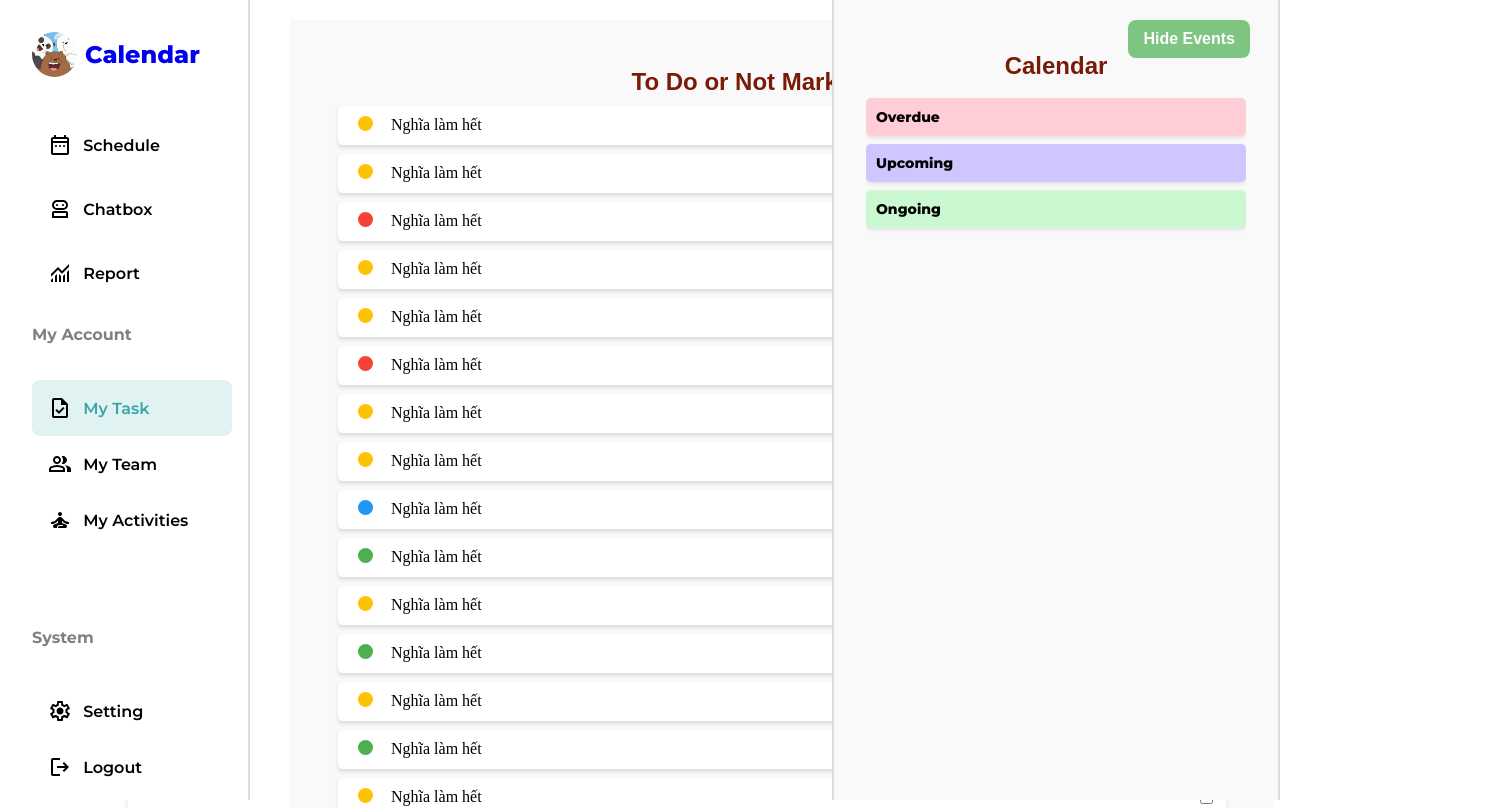
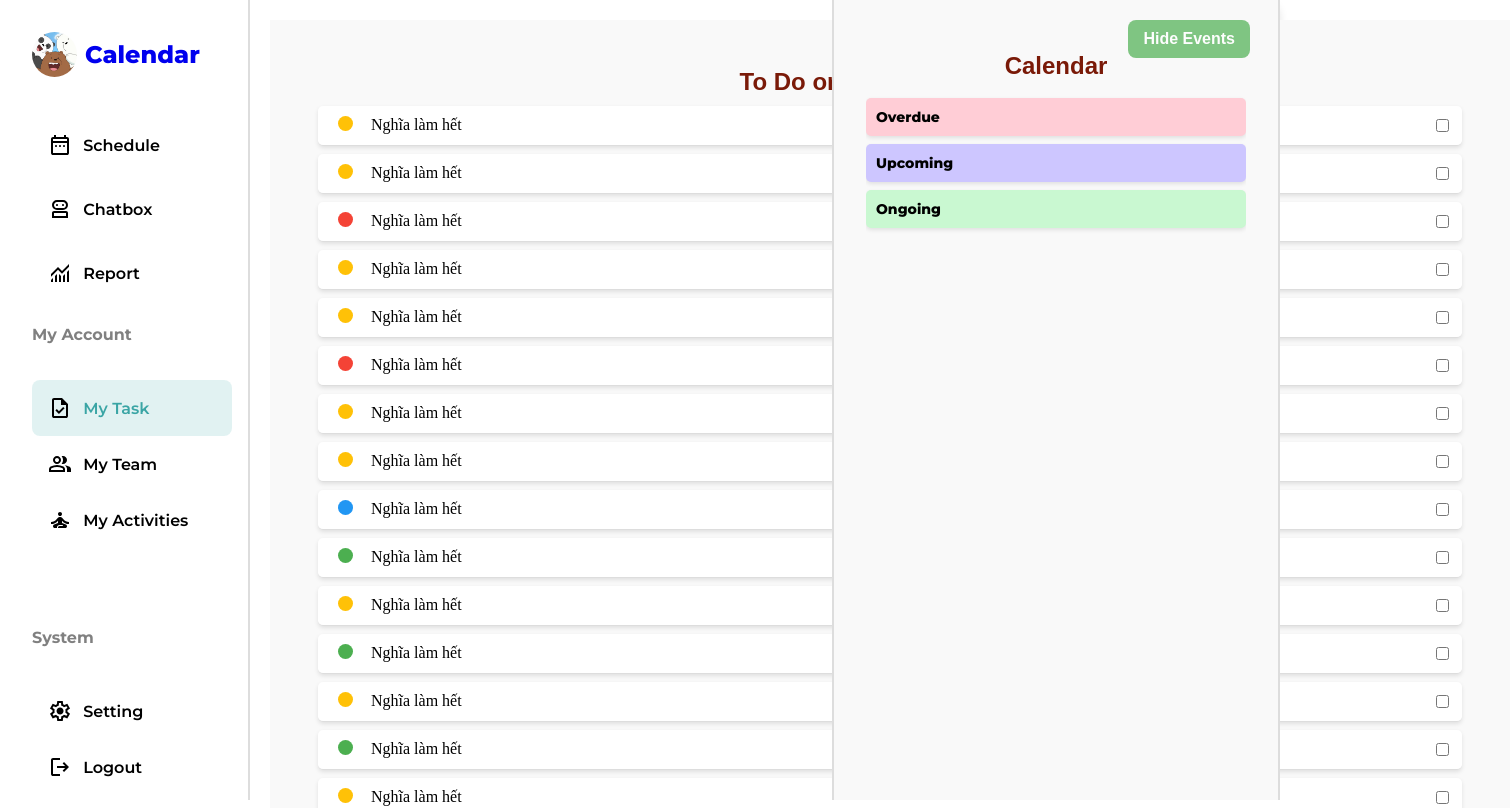
Before and after one commit to gianghitran/NT208.P21.ATTN_Personal-Smart-Scheduling-System-with-AI, a React (Vite) app in the folder Workspace/App/client/: page /Mytask in a window 1280 px wide. Shown: the top 808 px of the page, 1510 px wide, since content can reach past the window. Built offline with nearby package versions, Linux system fonts and the light colour scheme.

Commit message:
mytask mobile friendly

```diff
--- a/Workspace/App/client/src/Components/Chatbox/chatbox.css
+++ b/Workspace/App/client/src/Components/Chatbox/chatbox.css
@@ -1,12 +1,13 @@
 /* ----- Container tổng thể ----- */
 .container {
-  width: 80%;
   margin: auto;
   padding: 20px;
   background: #fff;
   border-radius: 12px;
   box-shadow: 0 4px 8px rgba(0, 0, 0, 0.1);
   text-align: center;
+  min-height: 100dvh;
+
 }
 
 /* ----- Tiêu đề động ----- */
@@ -98,3 +99,8 @@ button {
   max-width: 80%;
   animation: fadeIn 0.5s ease-in-out;
 }
+
+
+@media (max-width: 800px) {
+
+}
--- a/Workspace/App/client/src/Components/Mytask/mytask.css
+++ b/Workspace/App/client/src/Components/Mytask/mytask.css
@@ -22,7 +22,7 @@
     background: #f9f9f9;
     padding: 2rem;
     /* width:100%; */
-    left:142px;
+    left:250px;
     right:0px;
     /* z-index: 1000; */
   }
```
